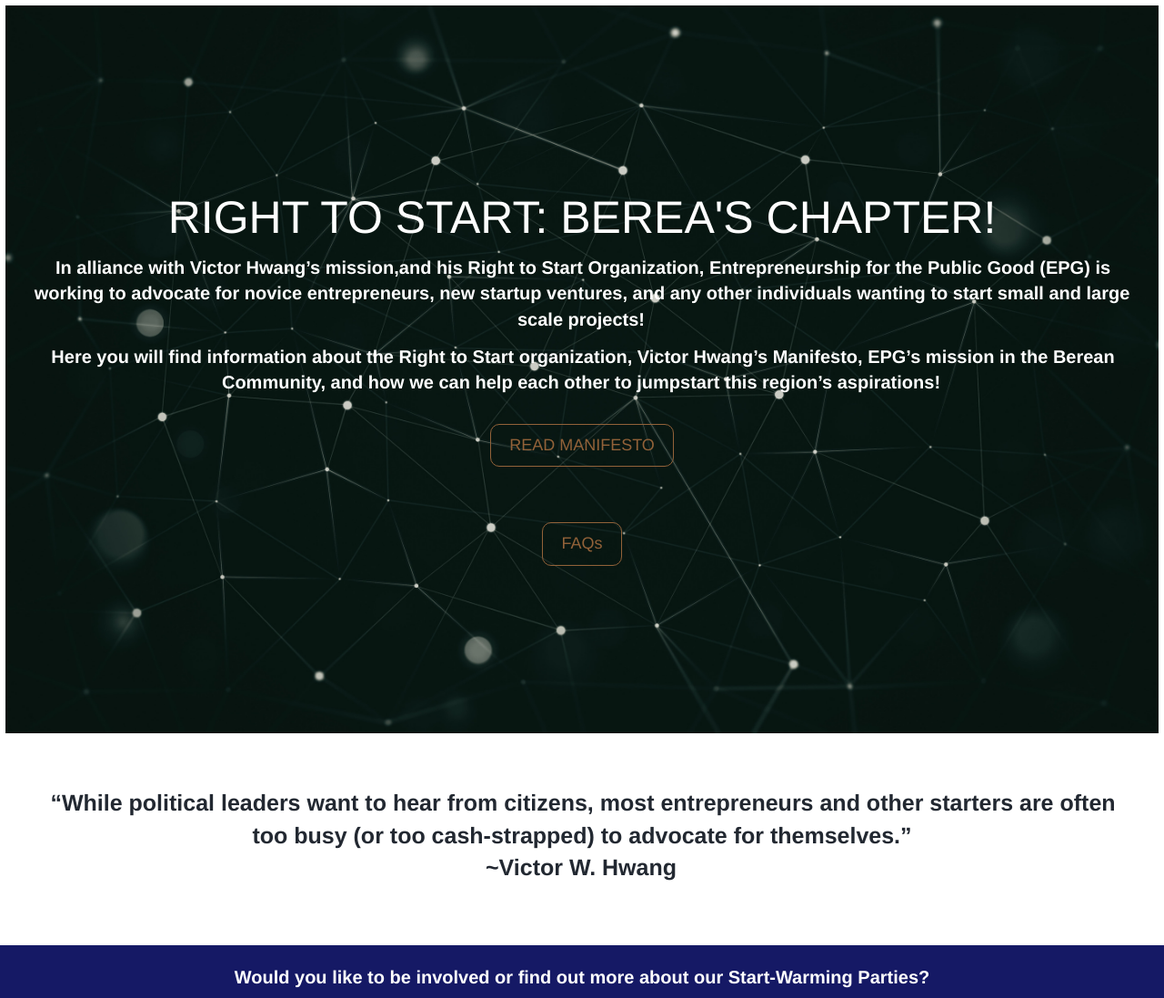
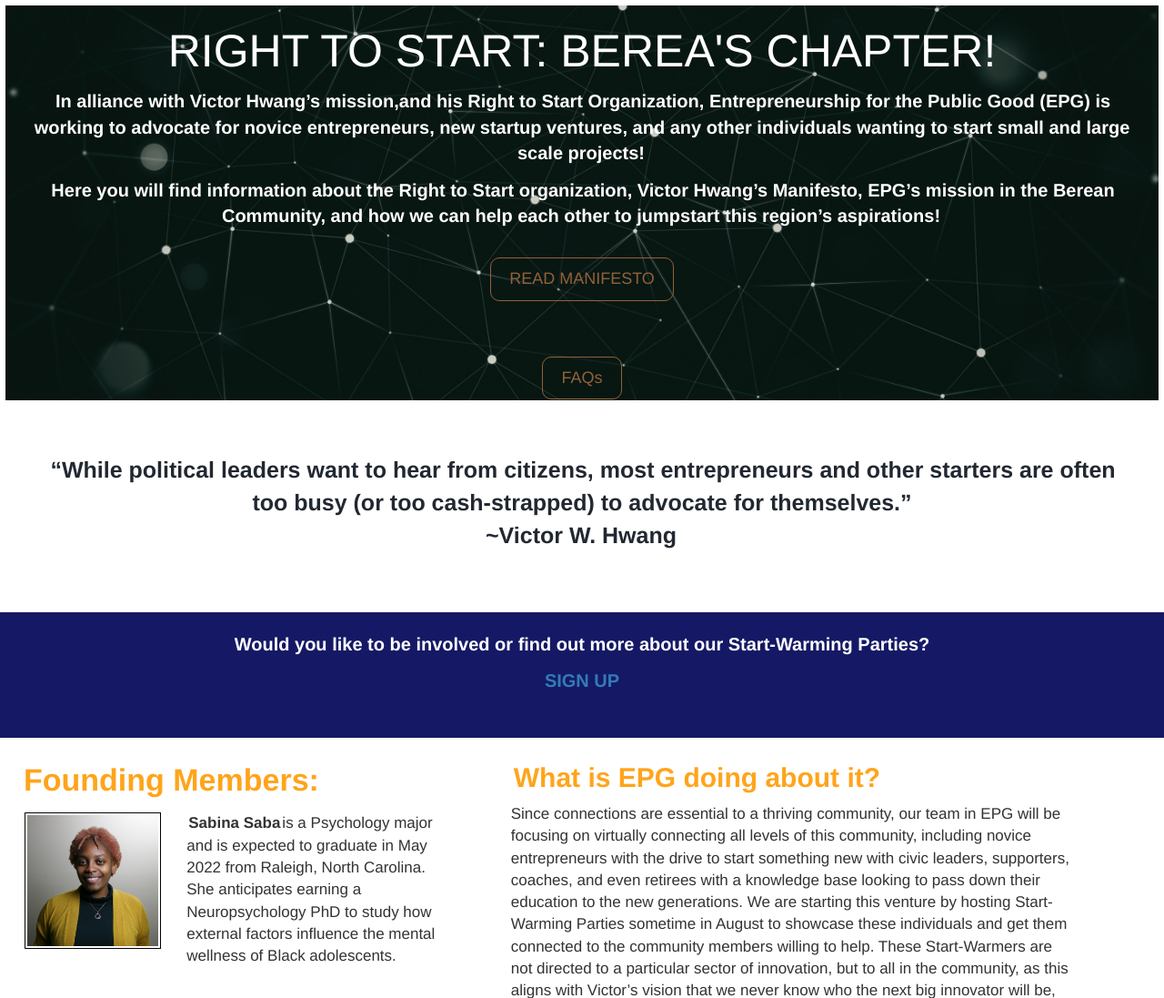
Before and after one commit to gastonjarju/Right-To-Start--EPG-chapter.-github.io, a PHP site: page / in a window 1280 px wide. Shown: the top 1097 px of the page at 91% size. Run offline with PHP 8.4, Linux system fonts and the light colour scheme.

Commit message:
Changed background height

```diff
--- a/index.html
+++ b/index.html
@@ -10,7 +10,6 @@
   <meta name="viewport" content="width=device-width, initial-scale=1.0">
   <meta http-wquiv="X-UA-Compatible" content ="ie=edge">
   <link rel="stylesheet" href ="style.css">
-  <link rel="stylesheet" href ="style.js">
   <title>Right To Start-EPG</title>
   <link rel="icon" href="thumbnail_image.png"/>
   <link rel="stylesheet" href="https://maxcdn.bootstrapcdn.com/bootstrap/3.4.1/css/bootstrap.min.css">
--- a/style.css
+++ b/style.css
@@ -21,7 +21,7 @@ body{
   background-size:cover;
   background-position:center;
   color:white;
-  height:100vh;
+  height:auto;
   display: flex;
   flex-direction:column;
   justify-content: center;
```
